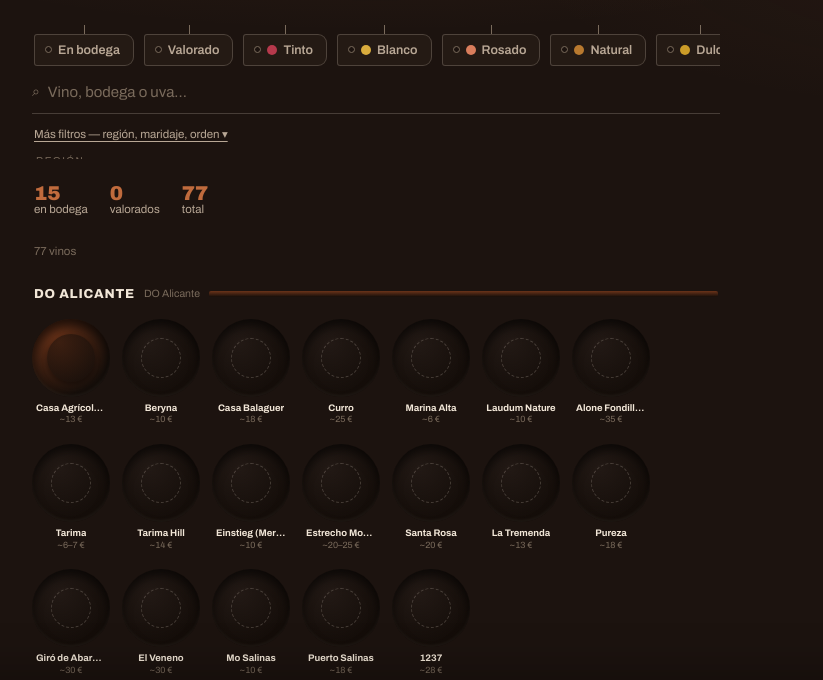
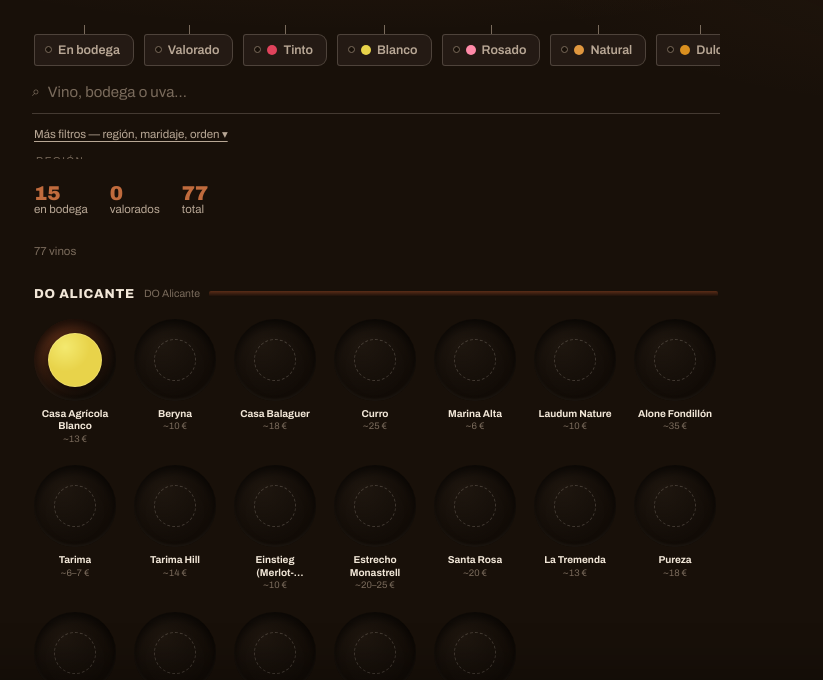
Before and after one commit to TradesByChipsy/Weinguide, a plain HTML site: page index.html in a window 1280 px wide. Shown: the part 120-800 px from the top of the page, without its empty margins (264-1087 px from the left). Drawn offline with Linux system fonts and the light colour scheme.

Commit message:
Fix capsule legibility: solid type color always visible, rating as separate gold ring

```diff
--- a/index.html
+++ b/index.html
@@ -21,11 +21,11 @@
 -->
 <style>
 :root{
-  --bg:#1c130f; --bg2:#241a14; --bg3:#150e0a;
-  --clay:#c06b3d; --clay-deep:#8a4726; --clay-rim:#6b3319;
+  --bg:#181009; --bg2:#241a14; --bg3:#120c07;
+  --clay:#c06b3d; --clay-deep:#8a4726; --clay-rim:#5a2c17;
   --cream:#f2e7d8; --cream-soft:#b8a795; --faint:#7a6b5c;
   --line:rgba(242,231,216,.12); --line2:rgba(242,231,216,.2);
-  --w-red:#b6394c; --w-white:#d9ac3d; --w-rose:#d97d5c; --w-natur:#b8792f; --w-sweet:#cb9c28;
+  --w-red:#e0435c; --w-white:#e8d34a; --w-rose:#ff8aa8; --w-natur:#e0973f; --w-sweet:#d98f1f;
   --shadow:0 10px 26px -14px rgba(0,0,0,.6);
   --r:16px;
 }
@@ -101,17 +101,18 @@
 .shelf-lbl .rn{font-family:Archivo,sans-serif;font-weight:800;font-size:13px;text-transform:uppercase;letter-spacing:.06em;color:var(--cream);white-space:nowrap}
 .shelf-lbl .rc{font-size:10.5px;color:var(--faint)}
 
-.rack{display:flex;flex-wrap:wrap;gap:16px 10px;padding:4px 0}
-.cubby{width:66px;flex:none;display:flex;flex-direction:column;align-items:center;gap:6px;cursor:pointer;background:none;border:none;padding:0;color:inherit}
-.hole{width:66px;height:66px;border-radius:50%;background:radial-gradient(circle at 35% 30%, var(--clay-rim), var(--bg3) 72%);box-shadow:inset 0 6px 10px rgba(0,0,0,.55), inset 0 -2px 3px rgba(242,231,216,.05);display:flex;align-items:center;justify-content:center;position:relative;transition:transform .12s}
+.rack{display:flex;flex-wrap:wrap;gap:18px 12px;padding:4px 0}
+.cubby{width:76px;flex:none;display:flex;flex-direction:column;align-items:center;gap:7px;cursor:pointer;background:none;border:none;padding:0;color:inherit}
+.hole{width:70px;height:70px;border-radius:50%;background:radial-gradient(circle at 35% 30%, var(--clay-rim), var(--bg3) 72%);box-shadow:inset 0 6px 10px rgba(0,0,0,.55), inset 0 -2px 3px rgba(242,231,216,.05);display:flex;align-items:center;justify-content:center;position:relative;transition:transform .12s}
 .cubby:active .hole{transform:scale(.94)}
-.cap{width:40px;height:40px;border-radius:50%;box-shadow:0 2px 5px rgba(0,0,0,.4)}
-.cap.wishlist{box-shadow:0 2px 5px rgba(0,0,0,.4), inset 0 0 0 2px var(--bg3);opacity:.72}
+.ring{width:52px;height:52px;border-radius:50%;padding:3px;display:flex;align-items:center;justify-content:center}
+.cap{width:100%;height:100%;border-radius:50%;box-shadow:0 2px 6px rgba(0,0,0,.45), inset 0 0 0 1px rgba(255,255,255,.18);background-image:radial-gradient(circle at 32% 26%, rgba(255,255,255,.5), transparent 45%);background-blend-mode:overlay}
+.cap.wishlist{opacity:.62;box-shadow:0 2px 6px rgba(0,0,0,.45), inset 0 0 0 1.5px var(--bg3)}
 .hole.empty{background:radial-gradient(circle at 35% 30%, rgba(242,231,216,.03), var(--bg3) 72%)}
-.hole.empty::after{content:"";width:32px;height:32px;border-radius:50%;border:1.5px dashed var(--line2)}
-.clabel{font-size:9px;color:var(--cream-soft);text-align:center;line-height:1.25;max-width:70px;overflow:hidden;text-overflow:ellipsis;white-space:nowrap}
-.clabel .cn{display:block;font-weight:700;color:var(--cream);font-size:9.5px;overflow:hidden;text-overflow:ellipsis;white-space:nowrap}
-.clabel .cp{color:var(--faint);font-variant-numeric:tabular-nums}
+.hole.empty::after{content:"";width:34px;height:34px;border-radius:50%;border:1.5px dashed var(--line2)}
+.clabel{font-size:9.5px;color:var(--cream-soft);text-align:center;line-height:1.25;max-width:76px}
+.clabel .cn{display:-webkit-box;-webkit-line-clamp:2;-webkit-box-orient:vertical;overflow:hidden;font-weight:700;color:var(--cream);font-size:10px}
+.clabel .cp{color:var(--faint);font-variant-numeric:tabular-nums;display:block;margin-top:1px}
 
 .empty-state{text-align:center;color:var(--cream-soft);padding:52px 20px;font-size:14px;line-height:1.7}
 .empty-state b{color:var(--cream)}
@@ -124,8 +125,8 @@
 .sheet-grip{width:36px;height:4px;border-radius:3px;background:var(--line2);margin:0 auto 14px}
 .sheet-close{position:absolute;top:14px;right:14px;background:none;border:none;color:var(--faint);font-size:20px;cursor:pointer;line-height:1;padding:4px}
 .sd-top{display:flex;gap:14px;align-items:flex-start;padding-right:26px}
-.sd-cap{width:52px;height:52px;border-radius:50%;flex:none;box-shadow:0 3px 8px rgba(0,0,0,.4)}
-.sd-hole{width:52px;height:52px;border-radius:50%;flex:none;display:flex;align-items:center;justify-content:center;background:radial-gradient(circle at 35% 30%, var(--clay-rim), var(--bg3) 72%);box-shadow:inset 0 5px 8px rgba(0,0,0,.5)}
+.sd-hole{width:58px;height:58px;border-radius:50%;flex:none;display:flex;align-items:center;justify-content:center;background:radial-gradient(circle at 35% 30%, var(--clay-rim), var(--bg3) 72%);box-shadow:inset 0 5px 8px rgba(0,0,0,.5)}
+.sd-hole .ring{width:48px;height:48px}
 .sd-name{font-family:Archivo,sans-serif;font-weight:800;font-size:19px;line-height:1.15}
 .sd-winery{font-size:12px;color:var(--cream-soft);margin-top:3px}
 .sd-meta{display:flex;gap:8px;flex-wrap:wrap;margin-top:13px}
@@ -157,11 +158,11 @@
 .err b{color:var(--w-red)}
 
 @media (min-width:640px){
-  .rack{gap:18px 12px}
-  .cubby{width:78px}
-  .hole{width:78px;height:78px}
-  .cap{width:48px;height:48px}
-  .hole.empty::after{width:38px;height:38px}
+  .rack{gap:20px 14px}
+  .cubby{width:86px}
+  .hole{width:82px;height:82px}
+  .ring{width:60px;height:60px}
+  .hole.empty::after{width:40px;height:40px}
 }
 @media (prefers-reduced-motion:reduce){*{transition:none!important;animation:none!important}}
 </style>
@@ -201,7 +202,8 @@
     <h3>Cómo leer el botellero</h3>
     <div class="lrow">
       <span><span class="swatch" style="background:radial-gradient(circle at 35% 30%,var(--clay-rim),var(--bg3) 72%);box-shadow:inset 0 0 0 1.5px dashed var(--line2)"></span><b>Hueco vacío</b> · aún no está en tu bodega</span>
-      <span><span class="swatch" style="background:conic-gradient(var(--w-red) 70%, rgba(0,0,0,.5) 0)"></span><b>Cápsula llena</b> · en bodega, nivel = tu valoración</span>
+      <span><span class="swatch" style="background:var(--w-red)"></span><b>Cápsula de color</b> · en bodega (color = tipo de vino)</span>
+      <span><span class="swatch" style="background:conic-gradient(var(--cream) 70%, transparent 0)"></span><b>Anillo dorado</b> · tu valoración (más ancho = más estrellas)</span>
     </div>
     <div class="lrow" id="legendWine" style="margin-top:12px"></div>
     <div class="lrow" id="legendRegion" style="margin-top:12px"></div>
@@ -361,12 +363,17 @@
   s.appendChild(rack);
   return s;
 }
+function capRing(w){
+  // ring = rating halo (conic-gradient of cream, transparent past pct); cap = solid type color, always visible.
+  const rating=effRating(w),tc=`var(${TYPE_VAR[w.type]||"--faint"})`,pct=rating*20;
+  const ringBg=pct>0?`conic-gradient(var(--cream) ${pct}%, transparent ${pct}% 100%)`:"none";
+  return `<div class="ring" style="background:${ringBg}"><div class="cap${w.owned?"":" wishlist"}" style="background-color:${tc}"></div></div>`;
+}
 function cubby(w){
   const b=document.createElement("button");b.className="cubby";b.dataset.id=w.id;
-  const rating=effRating(w),tc=`var(${TYPE_VAR[w.type]||"--faint"})`;
-  const pct=rating*20;
+  const rating=effRating(w);
   const holeHTML=(w.owned||rating>0)
-    ? `<div class="hole"><div class="cap${w.owned?"":" wishlist"}" style="background:conic-gradient(${tc} ${pct}%, rgba(21,14,10,.55) 0)"></div></div>`
+    ? `<div class="hole">${capRing(w)}</div>`
     : `<div class="hole empty"></div>`;
   b.innerHTML=`${holeHTML}<div class="clabel"><span class="cn">${w.n}</span><span class="cp">${w.price||""}</span></div>`;
   b.onclick=()=>openSheet(w);
@@ -399,10 +406,9 @@
   document.body.style.overflow="";
 }
 function fillSheet(w){
-  const rating=effRating(w),note=effNote(w),loc=isLocal(w),tc=`var(${TYPE_VAR[w.type]||"--faint"})`;
-  const pct=rating*20;
-  const capHTML=w.owned
-    ? `<div class="sd-cap" style="background:conic-gradient(${tc} ${pct}%, rgba(21,14,10,.55) 0)"></div>`
+  const rating=effRating(w),note=effNote(w),loc=isLocal(w);
+  const capHTML=(w.owned||rating>0)
+    ? `<div class="sd-hole">${capRing(w)}</div>`
     : `<div class="sd-hole"></div>`;
   const score=w.score?`<span class="sd-tag score">${w.score}</span>`:"";
   const pills=(w.pills||[]).map(p=>`<span class="sd-tag">${p}</span>`).join("");
@@ -430,12 +436,11 @@
 function renderCubby(w){
   const b=document.querySelector('.cubby[data-id="'+CSS.escape(w.id)+'"]');
   if(!b)return;
-  const rating=effRating(w),tc=`var(${TYPE_VAR[w.type]||"--faint"})`,pct=rating*20;
+  const rating=effRating(w);
   const hole=b.querySelector(".hole");
   if(w.owned||rating>0){
-    let cap=hole.querySelector(".cap");
-    if(!cap){hole.classList.remove("empty");cap=document.createElement("div");cap.className="cap"+(w.owned?"":" wishlist");hole.appendChild(cap)}
-    cap.style.background=`conic-gradient(${tc} ${pct}%, rgba(21,14,10,.55) 0)`;
+    hole.classList.remove("empty");
+    hole.innerHTML=capRing(w);
   }else{
     hole.innerHTML="";hole.classList.add("empty");
   }
```
